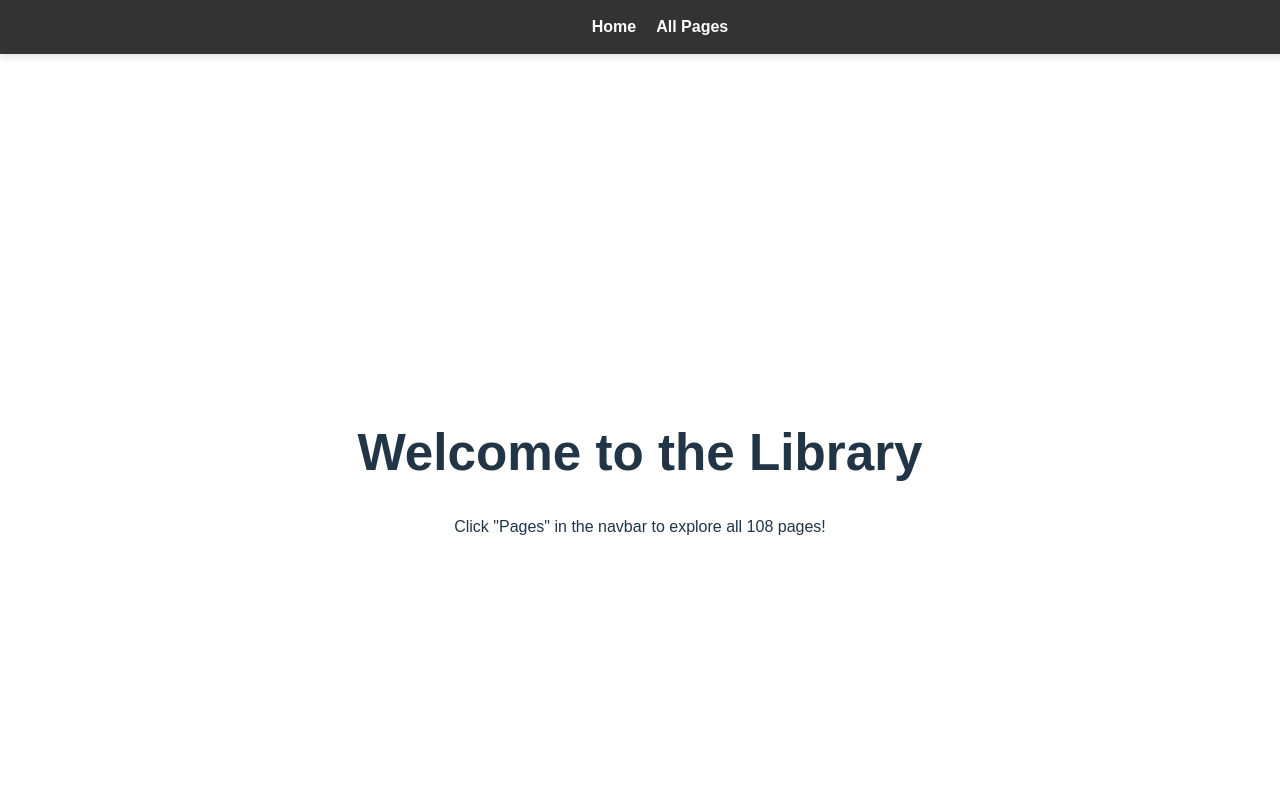
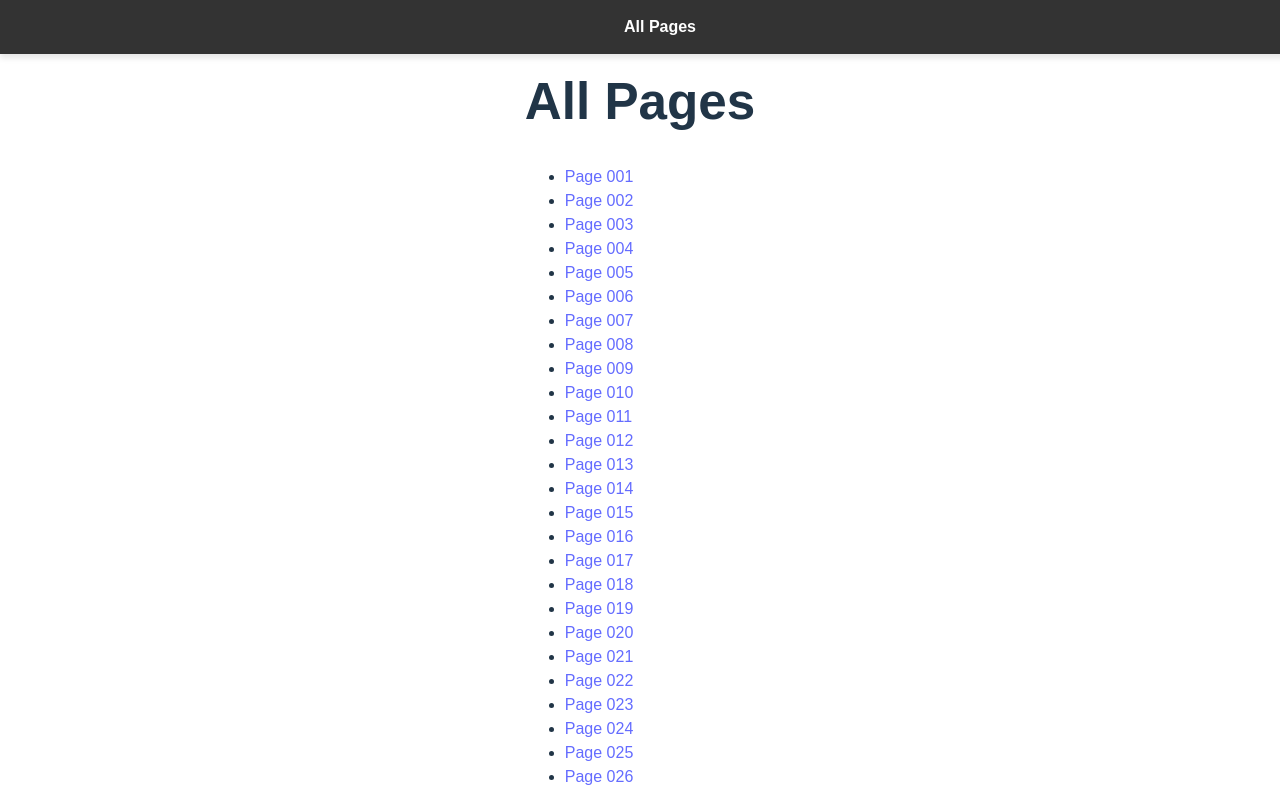
Before and after one commit to Krithik-sri/library-website-static, a React (Vite) app in the folder library-website/: page / in a window 1280 px wide. Shown: the top 792 px of the page. Built offline with nearby package versions, Linux system fonts and the light colour scheme.

Commit message:
changed home route

```diff
--- a/library-website/src/App.jsx
+++ b/library-website/src/App.jsx
@@ -14,8 +14,7 @@ const App = () => {
       <Navbar />
       <Routes>
         {/* Home route */}
-        <Route path="/" element={<Home />} />
-        <Route path="/pages" element={<PagesList/>} />
+        <Route path="/" element={<PagesList />} />
       </Routes>
     </Router>
   );
--- a/library-website/src/components/Navbar.jsx
+++ b/library-website/src/components/Navbar.jsx
@@ -3,8 +3,7 @@ import { Link } from 'react-router-dom';
 
 const Navbar = () => (
   <nav className="navbar">
-    <Link to="/">Home</Link>
-    <Link to="/pages">All Pages</Link>
+    <Link to="/">All Pages</Link>
   </nav>
 );
 
```
